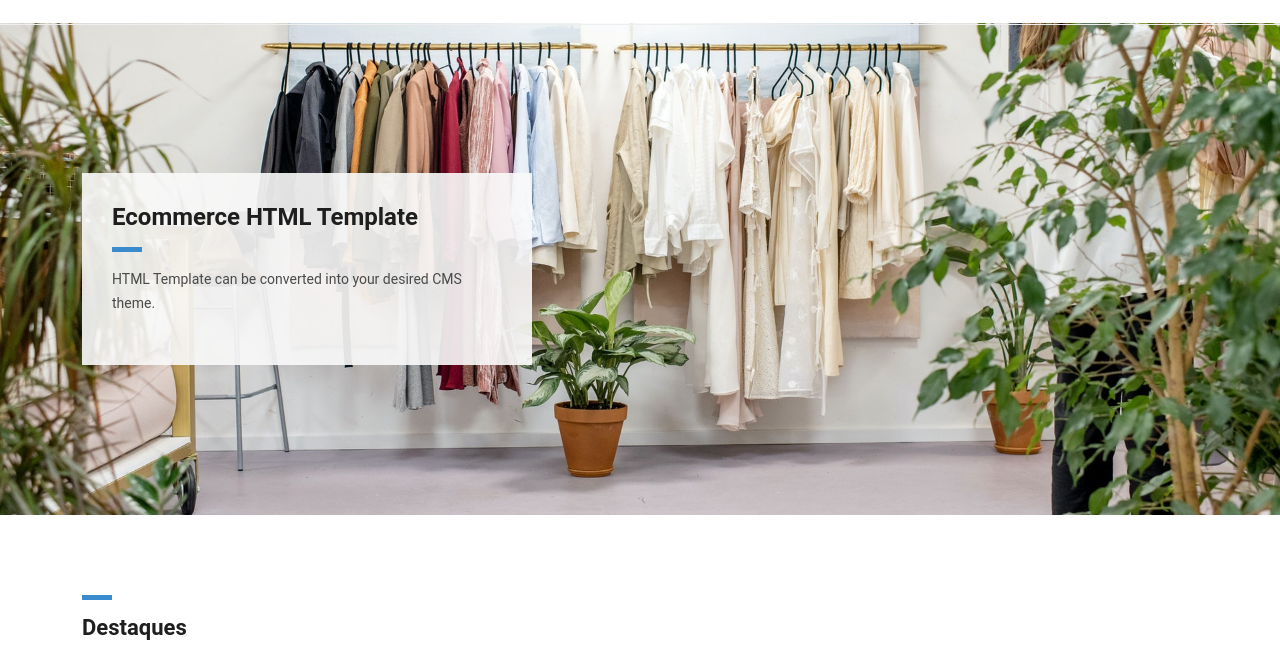
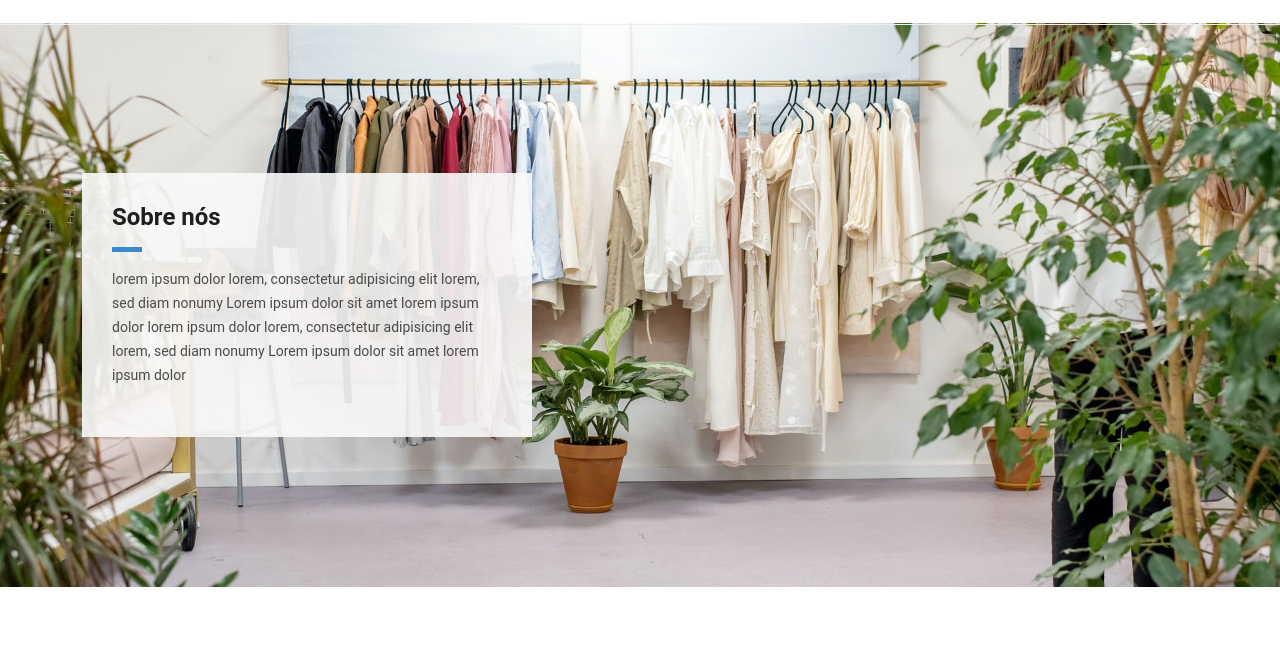
Before and after one commit to TeoNogueira/Modulo_11_EBAC_V2_2022, a plain HTML site: page index.html in a window 1280 px wide. Shown: the part 147-800 px from the top of the page. Drawn offline with nearby package versions, Linux system fonts and the light colour scheme.

Commit message:
finished exercise

```diff
--- a/index.html
+++ b/index.html
@@ -46,9 +46,11 @@
             <div class="row">
                 <div class="col-md-12">
                     <div class="caption">
-                        <h2>Ecommerce HTML Template</h2>
+                        <h2>Sobre nós</h2>
                         <div class="line-dec"></div>
-                        <p>HTML Template can be converted into your desired CMS theme. </p>
+                        <p>lorem ipsum dolor lorem, consectetur adipisicing elit lorem, sed diam nonumy Lorem ipsum dolor sit amet lorem ipsum dolor
+
+                            lorem ipsum dolor lorem, consectetur adipisicing elit lorem, sed diam nonumy Lorem ipsum dolor sit amet lorem ipsum dolor </p>
                     </div>
                 </div>
             </div>
```
